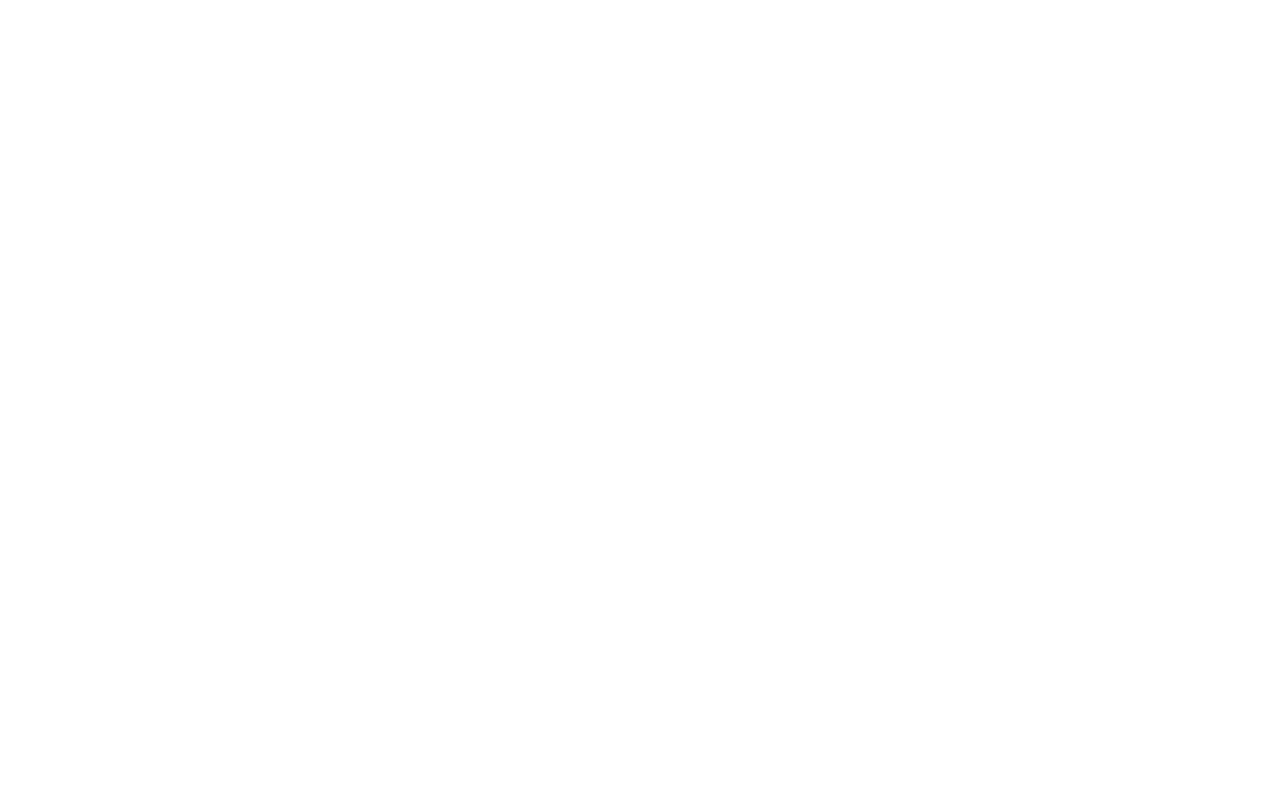
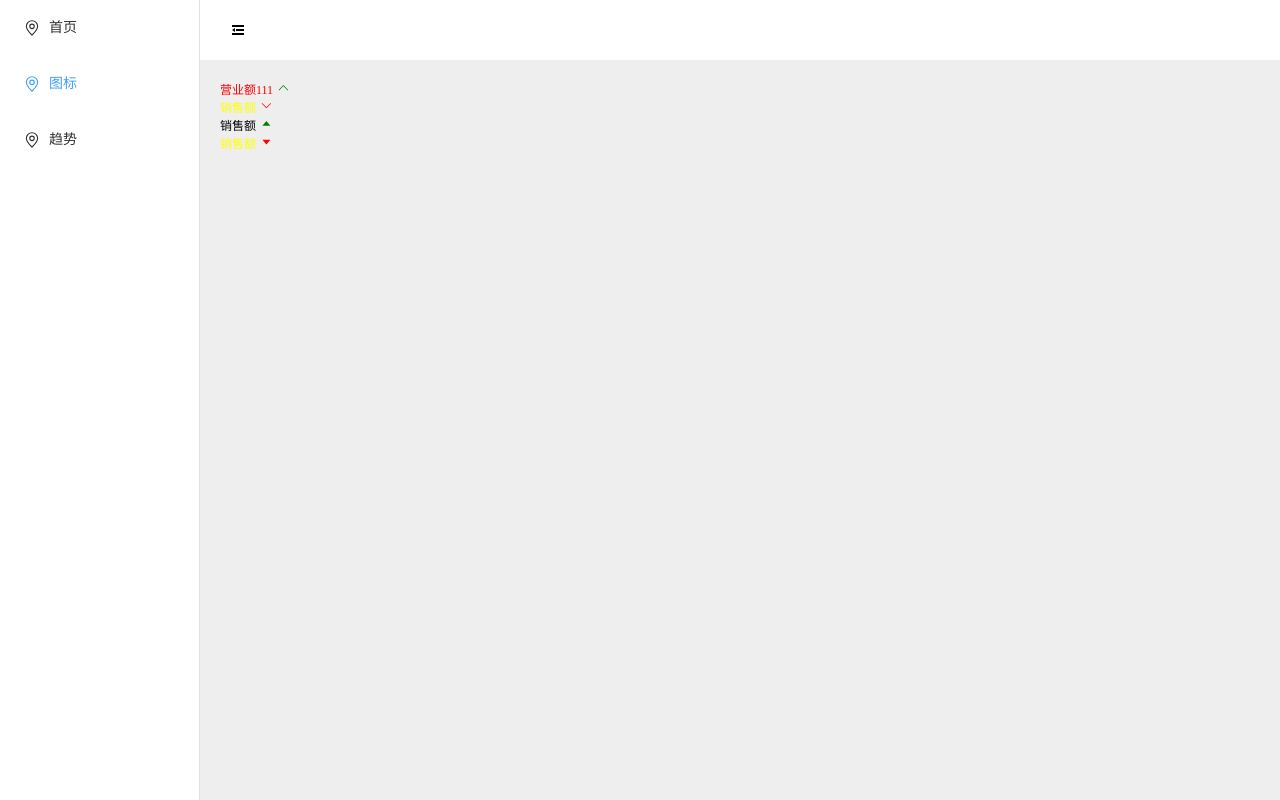
Before and after one commit to xiepengcz/m-components, a Vue app: page /trend in a window 1280 px wide. Before the commit this address had no page. Built offline with nearby package versions, Linux system fonts and the light colour scheme.

Commit message:
完成趋势组件

```diff
--- a/src/components/index.ts
+++ b/src/components/index.ts
@@ -1,8 +1,9 @@
 import { App } from "vue";
 import chooseArea from "./chooseArea";
 import chooseIcon from "./chooseIcon";
+import trend from "./trend";
 
-const components = [chooseArea, chooseIcon];
+const components = [chooseArea, chooseIcon, trend];
 
 // 这里用于全局引用
 export default {
--- /dev/null
+++ b/src/components/trend/index.ts
@@ -0,0 +1,9 @@
+import { App } from "vue";
+import trend from "./src/index.vue";
+
+// 按需引入 让这个组件可以通过 use的形式使用
+export default {
+  install(app: App) {
+    app.component("m-trend", trend);
+  },
+};
--- /dev/null
+++ b/src/components/trend/src/index.vue
@@ -0,0 +1,51 @@
+<template>
+  <div class="m-trend">
+    <div class="text" :style="{ color: type === 'up' ? upTextColor : downTextColor }">
+      <slot v-if="slots.default"></slot>
+      <div v-else>
+        {{ text }}
+      </div>
+    </div>
+    <div class="icon">
+      <component :style="{ color: upIconColor }" v-if="type === 'up'" :is="`el-icon-${toLine(upIcon)}`"></component>
+      <component :style="{ color: downIconColor }" v-else :is="`el-icon-${toLine(downIcon)}`"></component>
+    </div>
+  </div>
+</template>
+<script lang="ts" setup>
+import { useSlots } from 'vue'
+import { toLine } from '../../../utils';
+let props = defineProps({
+  // 标记趋势：上升 up  下降 down
+  type: { type: String, default: 'up' },
+  text: { type: String, default: '文字 ' },
+  upIconColor: { type: String, default: 'green' },
+  downIconColor: { type: String, default: 'red' },
+  upTextColor: { type: String, default: 'black' },
+  downTextColor: { type: String, default: 'black' },
+  upIcon: { type: String, default: 'ArrowUp' },
+  downIcon: { type: String, default: 'ArrowDown' },
+})
+
+// 判断是否使用了插槽
+let slots = useSlots()
+console.log('slots =', slots);
+</script>
+<style lang="scss" scoped>
+.m-trend {
+  display: flex;
+  align-items: center;
+
+  .text {
+    margin-right: 4px;
+    font-size: 12px;
+  }
+
+  .icon {
+    svg {
+      width: .8rem;
+      height: .8rem;
+    }
+  }
+}
+</style>
--- a/src/router/index.ts
+++ b/src/router/index.ts
@@ -19,6 +19,10 @@
         path: "/chooseArea",
         component: () => import("../views/chooseArea/index.vue"),
       },
+      {
+        path: "/trend",
+        component: () => import("../views/trend/index.vue"),
+      },
     ],
   },
 ];
--- /dev/null
+++ b/src/views/trend/index.vue
@@ -0,0 +1,16 @@
+<template>
+  <div>
+    <m-trend type="up" text="营业额" upTextColor="red">
+      营业额111
+    </m-trend>
+    <m-trend type="down" text="销售额" downTextColor="yellow"></m-trend>
+    <m-trend type="up" upIcon="CaretTop" text="销售额" downTextColor="yellow"></m-trend>
+    <m-trend type="down" downIcon="CaretBottom" text="销售额" downTextColor="yellow"></m-trend>
+  </div>
+</template>
+<script lang="ts" setup>
+
+</script>
+<style lang="scss">
+
+</style>
```
